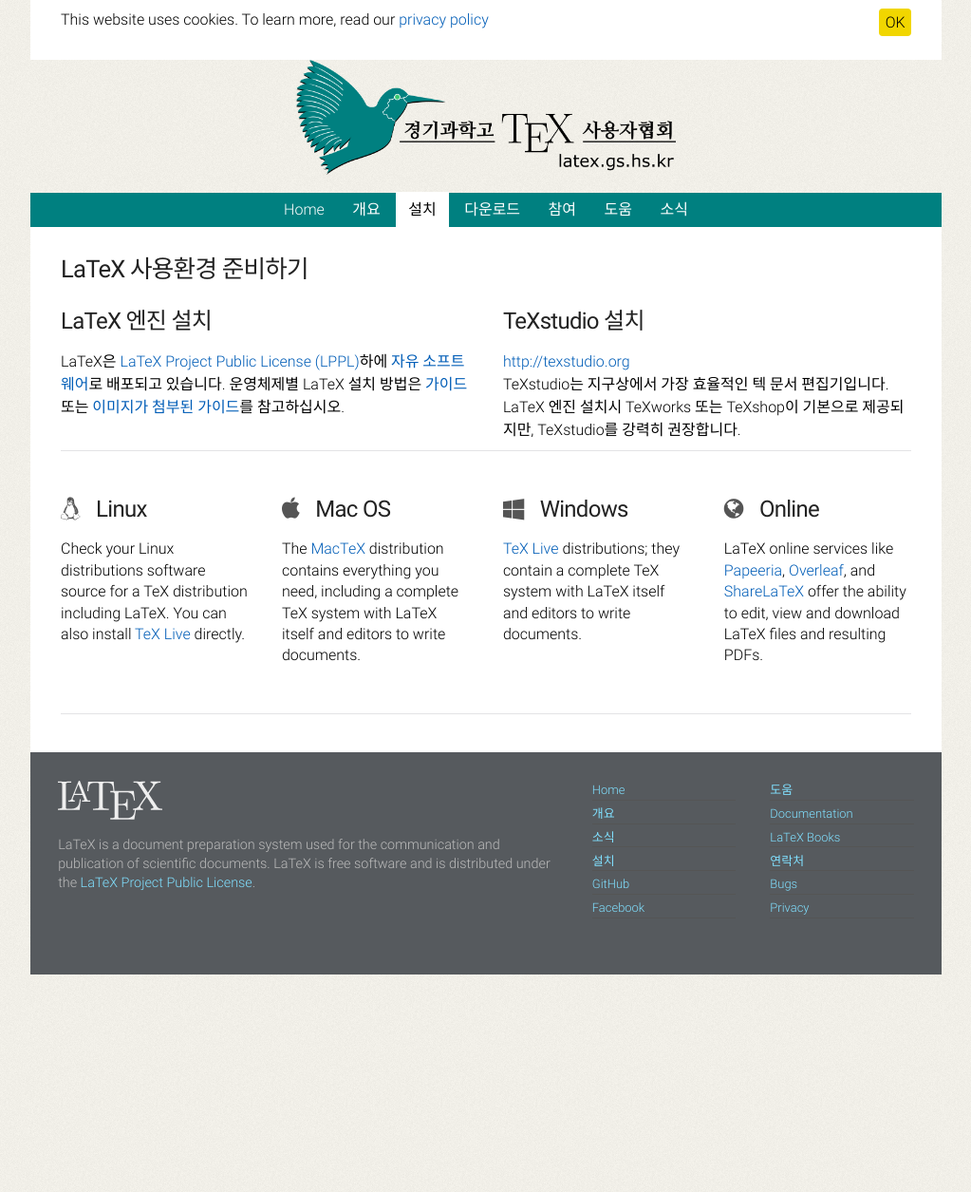
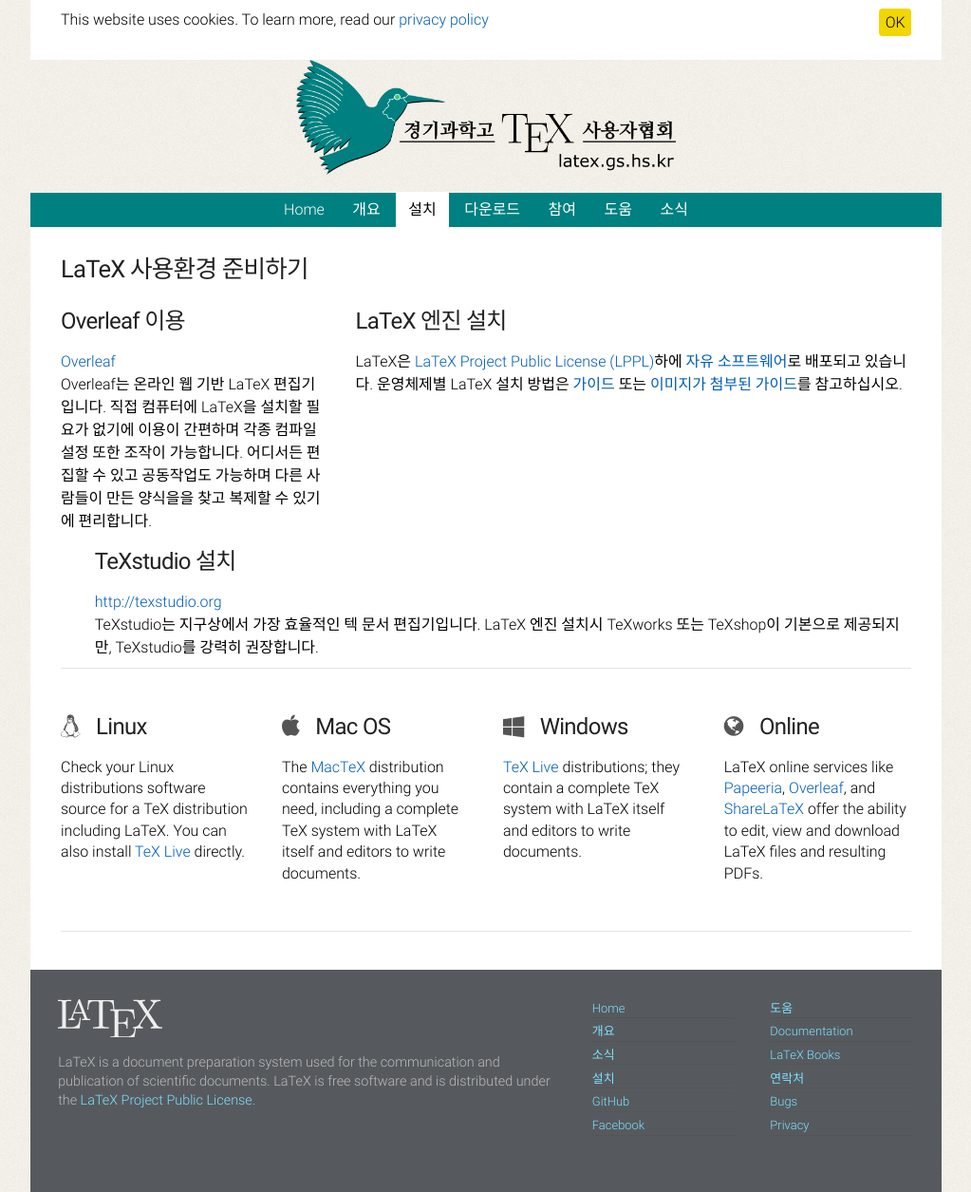
Before and after one commit to gshstexsociety/gshstexsociety.github.io, a Jekyll site: the page built from 설치/index.md, in a window 1280 px wide. Shown: the whole page at 95% size, without its empty margins (128-1151 px from the left). Built offline with Jekyll 4.4.1, drawn with Linux system fonts in a browser that asks for light colours; before the commit the page ends 1026 px from its top, so only the background shows below that.

Commit message:
Update index.md
Overleaf 추천 우선

```diff
--- a/설치/index.md
+++ b/설치/index.md
@@ -9,7 +9,14 @@ permalink: /설치/
 # LaTeX 사용환경 준비하기
 
 <div class="row">
-  <div class="col cell1of2">
+  <div class="col cell1of3">
+    <h2>Overleaf 이용</h2>
+
+     <a href="https://www.overleaf.com/">Overleaf</a>
+    <br>
+    Overleaf는 온라인 웹 기반 LaTeX 편집기입니다. 직접 컴퓨터에 LaTeX을 설치할 필요가 없기에 이용이 간편하며 각종 컴파일 설정 또한 조작이 가능합니다. 어디서든 편집할 수 있고 공동작업도 가능하며 다른 사람들이 만든 양식을을 찾고 복제할 수 있기에 편리합니다.
+  </div>
+  <div class="col cell2of3">
     <h2>LaTeX 엔진 설치</h2>
 
     LaTeX은 <a href="{{site.baseurl}}/lppl/">LaTeX Project Public License (LPPL)</a>하에 <a href="http://www.debian.org/intro/free">자유 소프트웨어</a>로 배포되고 있습니다.
@@ -17,10 +24,10 @@ permalink: /설치/
     LaTeX 설치 방법은 <a href="https://github.com/gshslatexintro/An-Introduction-to-LaTeX/blob/master/Installation.md">가이드</a> 또는
     <a href="https://github.com/gshslatexintro/An-Introduction-to-LaTeX/blob/master/Installation_images.md">이미지가 첨부된 가이드</a>를 참고하십시오.
   </div>
-  <div class="col cell1of2">
+  <div class="col cell3of2">
     <h2>TeXstudio 설치</h2>
 
-    <a href="http://texstudio.org">http://texstudio.org</a>
+    <a href="TeXStudio">http://texstudio.org</a>
     <br>
     TeXstudio는 지구상에서 가장 효율적인 텍 문서 편집기입니다.
     LaTeX 엔진 설치시 TeXworks 또는 TeXshop이 기본으로 제공되지만, TeXstudio를 강력히 권장합니다.
```
